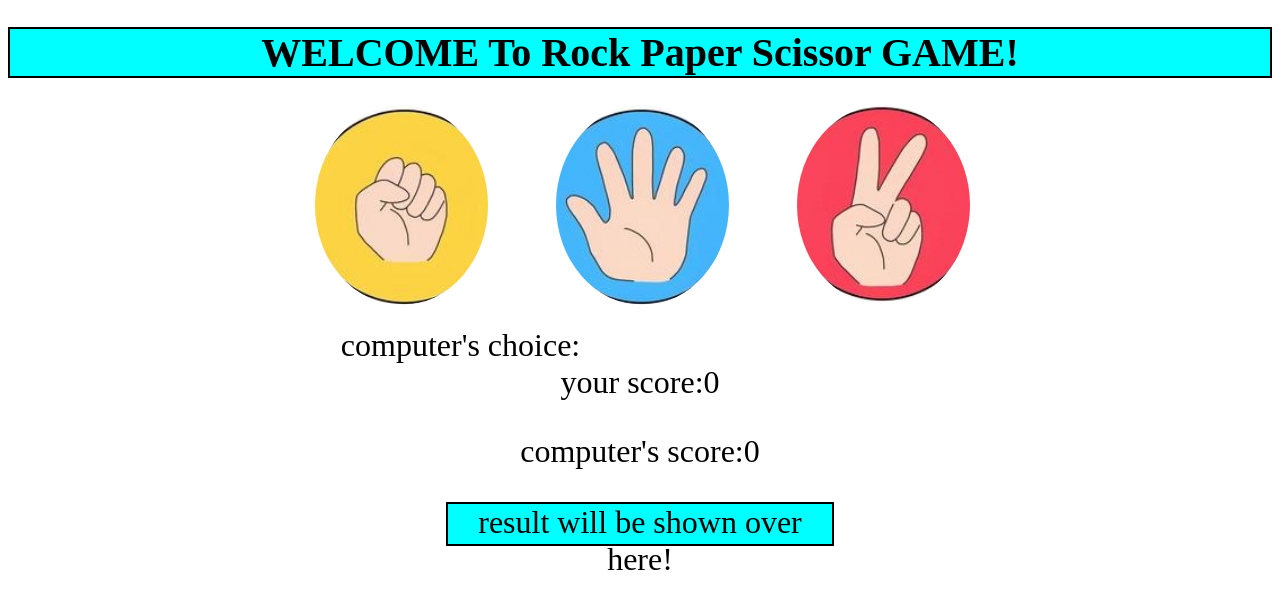
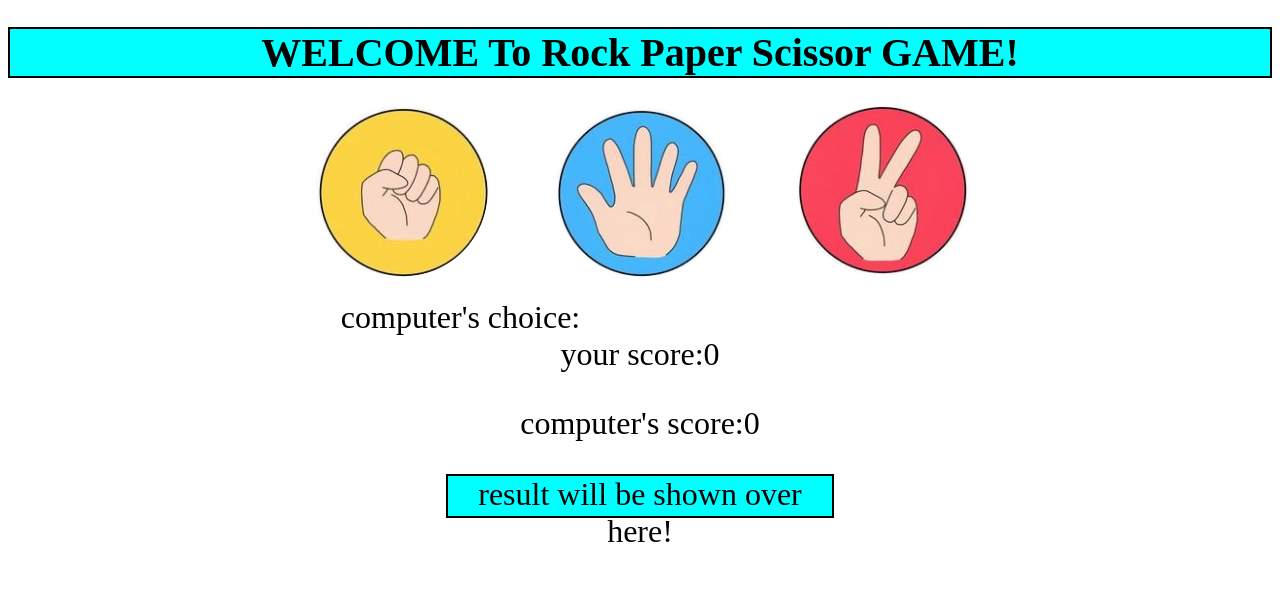
Before and after one commit to dhruv-jani-0808/rock-paper-scissor-GAME, a plain HTML site: page index.html in a window 1280 px wide. Drawn offline with Linux system fonts and the light colour scheme.

Commit message:
Update game.css

```diff
--- a/game.css
+++ b/game.css
@@ -8,10 +8,8 @@ h1 {
     display: inline;
 }
 img {
-    height: 25vh;
     width: 13.5vw;
     border-radius: 50%;
-    object-fit: cover;
 }
 img:hover {
     transform: scale(110%);
```
